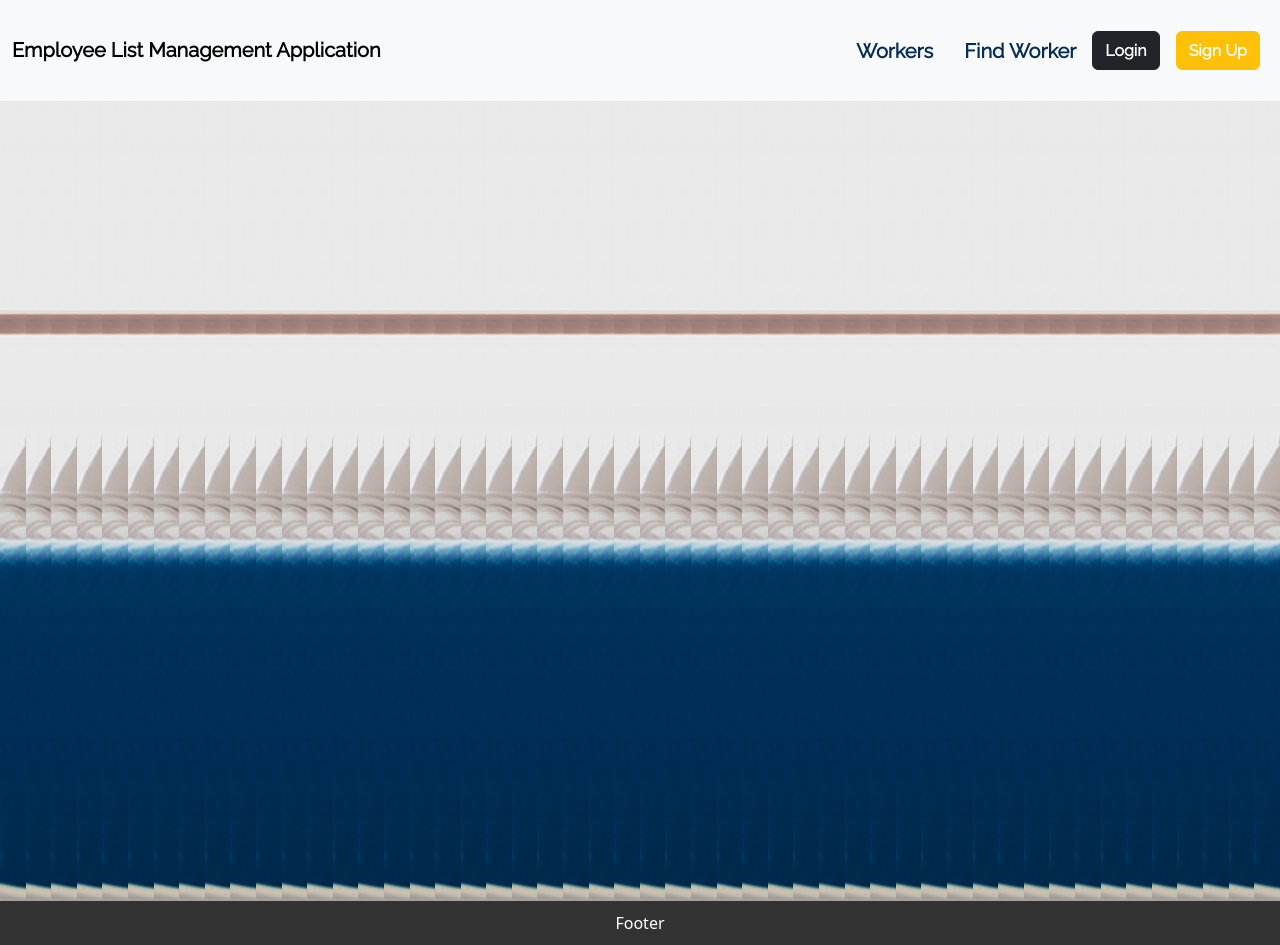
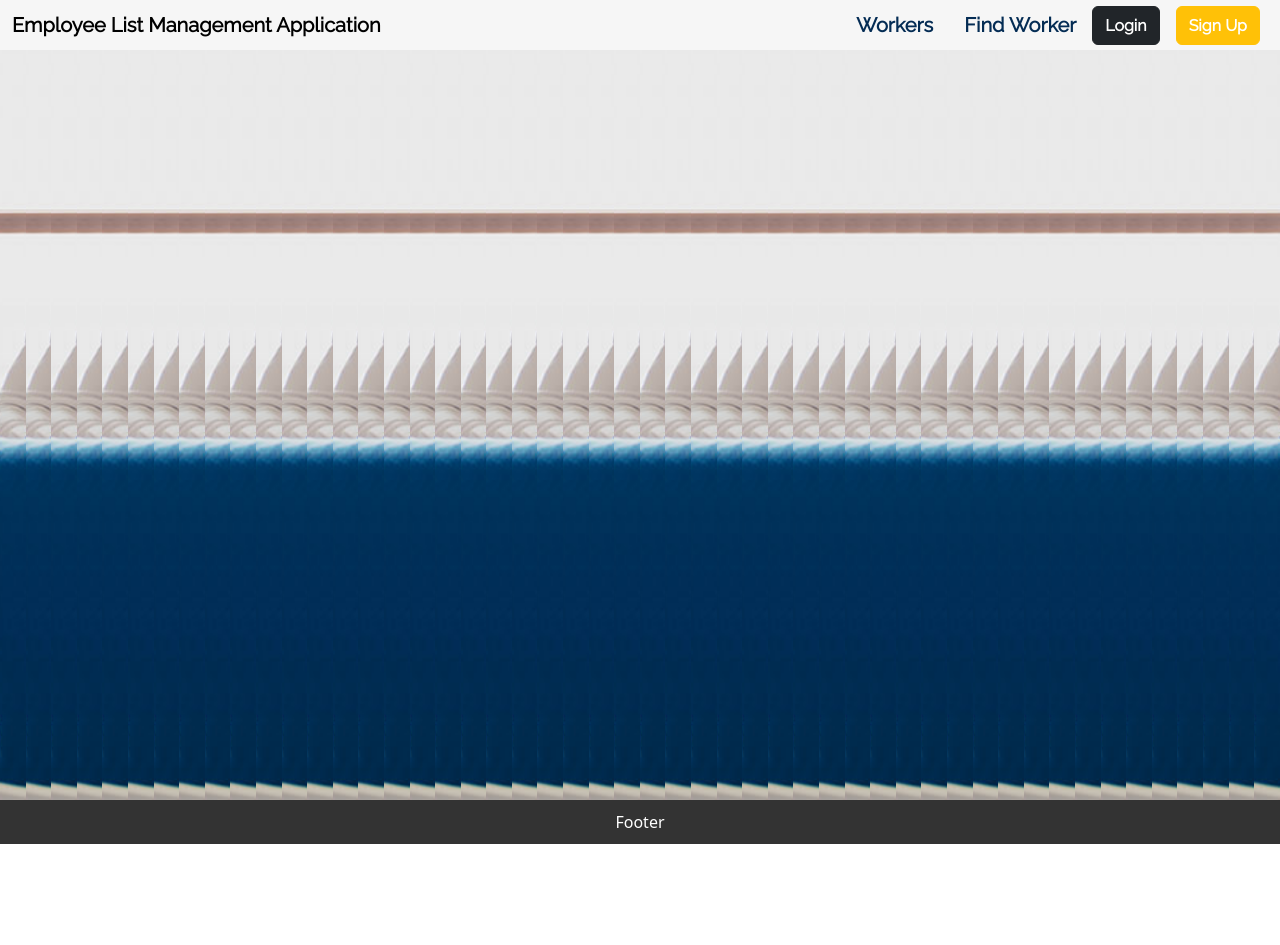
Before and after one commit to osemenets21/Employee-List-Management-Application, a React (Create React App) app: page / in a window 1280 px wide. After the commit the page ends 844 px from the top, so only its background shows below. Built offline with nearby package versions, Linux system fonts and the light colour scheme; data requests are answered from the project's data file.

Commit message:
correct navbar

```diff
--- a/src/components/NavBar/NavBar.scss
+++ b/src/components/NavBar/NavBar.scss
@@ -1,3 +1,9 @@
+.navbar {
+    height: 50px;
+    background-color: rgba(255, 255, 255, 0.591) !important;
+
+}
+
 .btn-login {
     font-family: var(--font-family);
         font-weight: 600;
--- a/src/components/NavBar/NavBar.tsx
+++ b/src/components/NavBar/NavBar.tsx
@@ -29,7 +29,7 @@ export const NavBar = () => {
   }, []);
 
   return (
-    <Navbar expand="md" className="bg-body-tertiary">
+    <Navbar expand="md" className="navbar" fixed="top">
       <Container fluid>
         <Navbar.Brand className="navBar__logo">
           {isMobile ? "ELMA" : "Employee List Management Application"}
```
